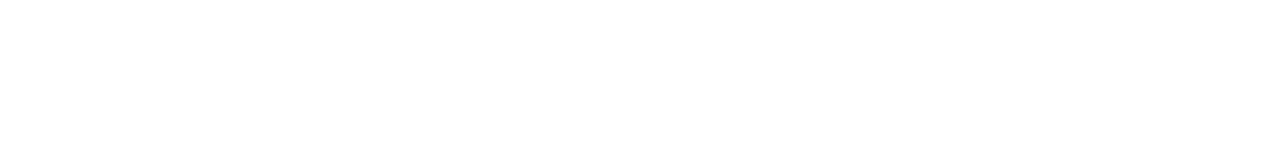
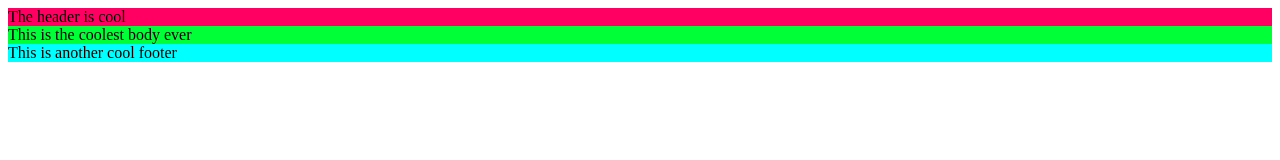
Before and after one commit to TangoIndiaMango/timiTestOne, a plain HTML site: page index.html in a window 1280 px wide. Drawn offline with Linux system fonts and the light colour scheme.

Commit message:
my new web ready

```diff
--- a/index.html
+++ b/index.html
@@ -4,9 +4,13 @@
     <meta charset="UTF-8">
     <meta http-equiv="X-UA-Compatible" content="IE=edge">
     <meta name="viewport" content="width=device-width, initial-scale=1.0">
-    <title>Document</title>
+    <title>
+        My Site
+    </title>
 </head>
 <body>
-
+    <header style='background-color: rgb(255, 0, 98);'>The header is cool</header>
+    <main style='background-color: rgb(0, 255, 55);'>This is the coolest body ever</main>
+    <footer style='background-color: aqua;'>This is another cool footer</footer>
 </body>
 </html>
```
